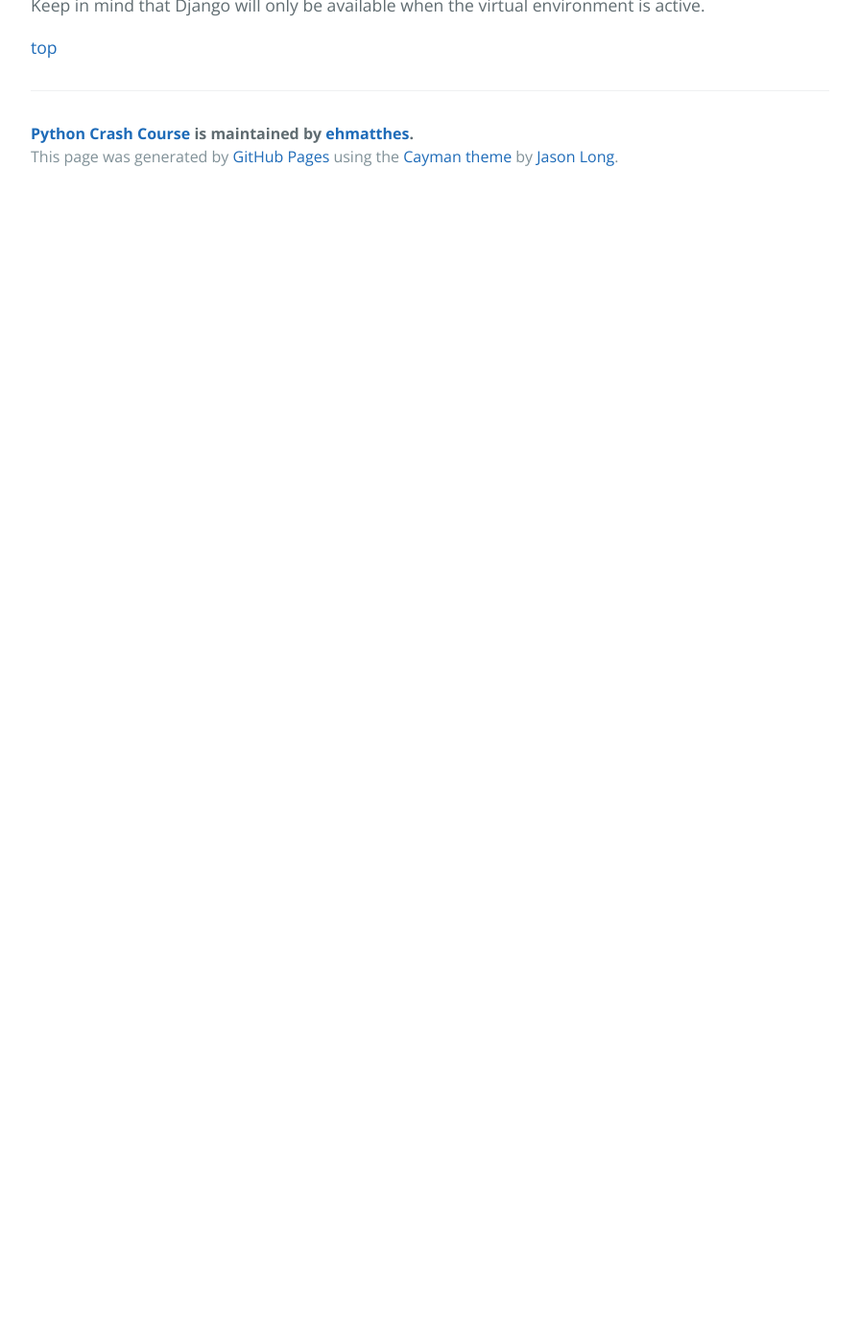
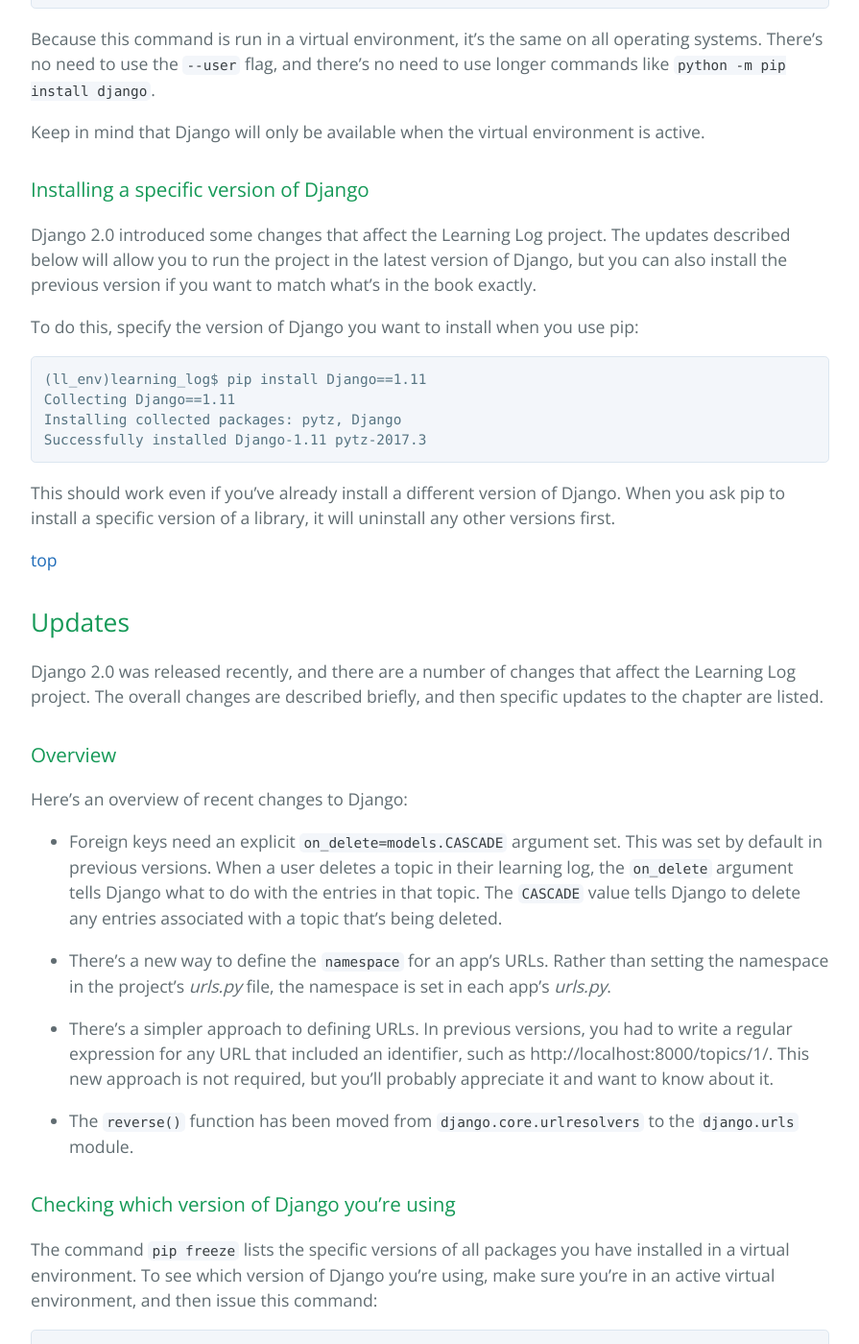
Before and after one commit to ehmatthes/pcc, a Jekyll site: the page built from chapter_18/README.md, in a window 1280 px wide and 1400 px high, scrolled down 3131 px. Shown: the whole window at 96% size, without its empty margins (192-1087 px from the left). Built offline with Jekyll 4.4.1, drawn with Linux system fonts in a browser that asks for light colours; before the commit the page ends 3338 px from its top, so only the background shows below that; some of the changed text lies outside the part shown.

Commit message:
Updates for Django 2.0.

```diff
--- a/chapter_18/README.md
+++ b/chapter_18/README.md
@@ -11,6 +11,11 @@
 - [Installing virtualenv](#installing-virtualenv)
     - [Creating a virtual environment with virtualenv](#creating-a-virtual-environment-with-virtualenv)
 - [Installing Django](#installing-django)
+    - [Installing a specific version of django](#installing-a-specific-version-of-django)
+- [Updates](#updates)
+    - [Overview](#overview)
+    - [Checking which version of Django you're using](#checking-which-version-of-django-youre-using)
+    - [Specific updates](#specific-updates)
 
 Creating a Virtual Environment
 ---
@@ -97,4 +102,134 @@
 
 Keep in mind that Django will only be available when the virtual environment is active.
 
+### Installing a specific version of Django
+
+Django 2.0 introduced some changes that affect the Learning Log project. The updates described below will allow you to run the project in the latest version of Django, but you can also install the previous version if you want to match what's in the book exactly.
+
+To do this, specify the version of Django you want to install when you use pip:
+
+    (ll_env)learning_log$ pip install Django==1.11
+    Collecting Django==1.11
+    Installing collected packages: pytz, Django
+    Successfully installed Django-1.11 pytz-2017.3
+
+This should work even if you've already install a different version of Django. When you ask pip to install a specific version of a library, it will uninstall any other versions first.
+
+
 [top](#)
+
+Updates
+---
+
+Django 2.0 was released recently, and there are a number of changes that affect the Learning Log project. The overall changes are described briefly, and then specific updates to the chapter are listed.
+
+### Overview
+
+Here's an overview of recent changes to Django:
+
+- Foreign keys need an explicit `on_delete=models.CASCADE` argument set. This was set by default in previous versions. When a user deletes a topic in their learning log, the `on_delete` argument tells Django what to do with the entries in that topic. The `CASCADE` value tells Django to delete any entries associated with a topic that's being deleted.
+
+- There's a new way to define the `namespace` for an app's URLs. Rather than setting the namespace in the project's *urls.py* file, the namespace is set in each app's *urls.py*.
+
+- There's a simpler approach to defining URLs. In previous versions, you had to write a regular expression for any URL that included an identifier, such as http://localhost:8000/topics/1/. This new approach is not required, but you'll probably appreciate it and want to know about it.
+
+- The `reverse()` function has been moved from `django.core.urlresolvers` to the `django.urls` module.
+
+### Checking which version of Django you're using
+
+The command `pip freeze` lists the specific versions of all packages you have installed in a virtual environment. To see which version of Django you're using, make sure you're in an active virtual environment, and then issue this command:
+
+    (ll_env)learning_log$ pip freeze
+    Django==2.0
+    pytz==2017.3
+
+If you decide you'd rather use the previous version of Django so you can ignore these updates for now, you can install Django 1.11 [as described above](#installing-a-specific-version-of-django).
+
+### Specific updates
+
+Here are the specific changes to look out for in Chapter 17. It might look like there's a lot of changes, but once you start working through the project you'll see that many of these changes follow a consistent pattern. If you have any trouble with this that you can't resolve, please reach out for help ([ehmatthes@gmail.com](mailto:ehmatthes@gmail.com) or [@ehmatthes](http://twitter.com/ehmatthes/))
+
+### p. 402, *Figure 18-1*
+
+The default home page for a new Django project has been updated, and it's beautiful!
+
+![The default home page for a new Django project](chapter_18/default_homepage.png)
+
+### p. 408, *Defining the Entry Model*
+
+Replace the line that reads
+
+    topic = models.ForeignKey(Topic)
+
+with
+
+    topic = models.ForeignKey(Topic, on_delete=models.CASCADE)
+
+This tells Django that when a topic is deleted, all of the entries associated with that topic should be deleted as well. This is known as a cascading delete.
+
+### p. 413, *Mapping a URL*
+
+When you start a project in Django 2.0, this is what you'll see in the project's main *urls.py* file:
+
+	from django.contrib import admin
+	from django.urls import path
+
+	urlpatterns = [
+	    path('admin/', admin.site.urls),
+	]
+
+Django 2.0 introduces a new `path()` function that simplifies how we define URLs. The older `url()` approach still works, but in these updates I'll show you how to use the new `path()` function.
+
+Here's how to include the URLs for the `learning_logs` app:
+
+	from django.urls import path, include
+	from django.contrib import admin
+
+	urlpatterns = [
+	    path('admin/', admin.site.urls),
+	    path('', include('learning_logs.urls'))
+	]
+
+The `include()` function is now imported from the `django.urls` module. Since the new URL routing approach doesn't require regular expressions, we don't need to include a carat at the beginning of the URL string. We also don't need to include a `namespace` argument in the `include()` call; that will be specified in the app's *urls.py* in a moment.
+
+Here's what the *learning_logs/urls.py* file should look like:
+
+	"""Defines url patterns for learning_logs."""
+
+	from django.urls import path
+
+	from . import views
+
+	app_name = 'learning_logs'
+	urlpatterns = [
+	    # Home page.
+	    path('', views.index, name='index'),
+	]
+
+We need to import the new `path()` function from `django.urls`. In Django 2.0, the app's namespace is defined through an `app_name` variable in the app's *urls.py*. Finally, the URL pattern for the home page is simpler without the need to define a regular expression.
+
+### p. 419, *The Topics URL Pattern*
+
+The topics URL pattern should look like this:
+
+	urlpatterns = [
+	    --snip--
+	    # Show all topics.
+	    path('topics/', views.topics, name='topics'),
+	]
+
+### p. 422, *The Topic URL Pattern*
+
+The topic URL pattern should look like this:
+
+	urlpatterns = [
+	    --snip--
+	    # Detail page for a single topic.
+        path('topics/<int:topic_id>/', views.topic, name='topic'),
+	]
+
+In this new `path()`-based approach you figure out what you want the URL to look like:
+
+    http://localhost:8000/topics/5/
+
+Then you write this as a string, with any variables in the URL inside angle brackets. In the angle brackets you describe the type of variable to expect, `int` in this case, and provide a name for the value in the URL. This is much simpler than writing a regular expression to capture the value in the URL.
```
Also changed, not shown: chapter_19/README.md (added, +114 -0 lines), updates.md (+10 -0 lines), chapter_18/default_homepage.png (added).
